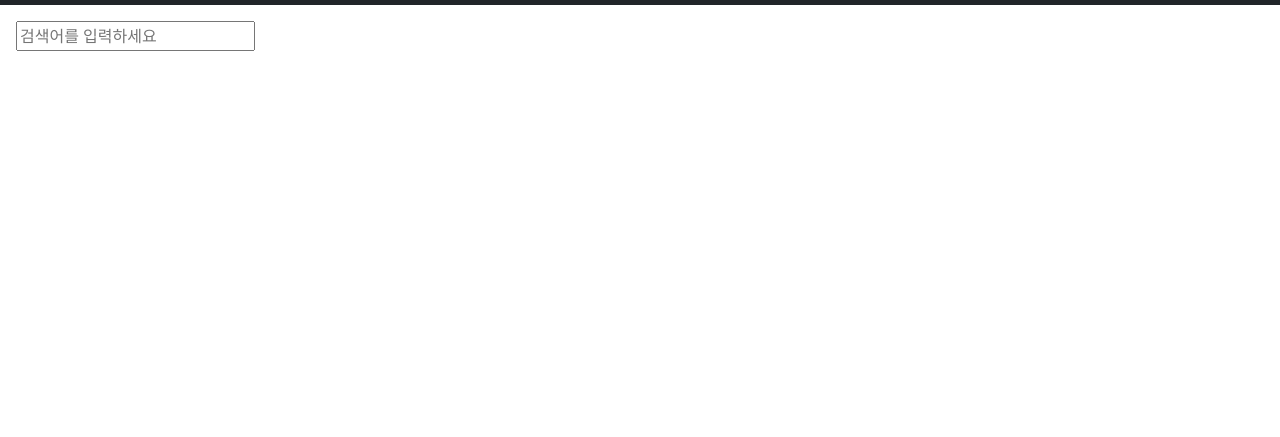
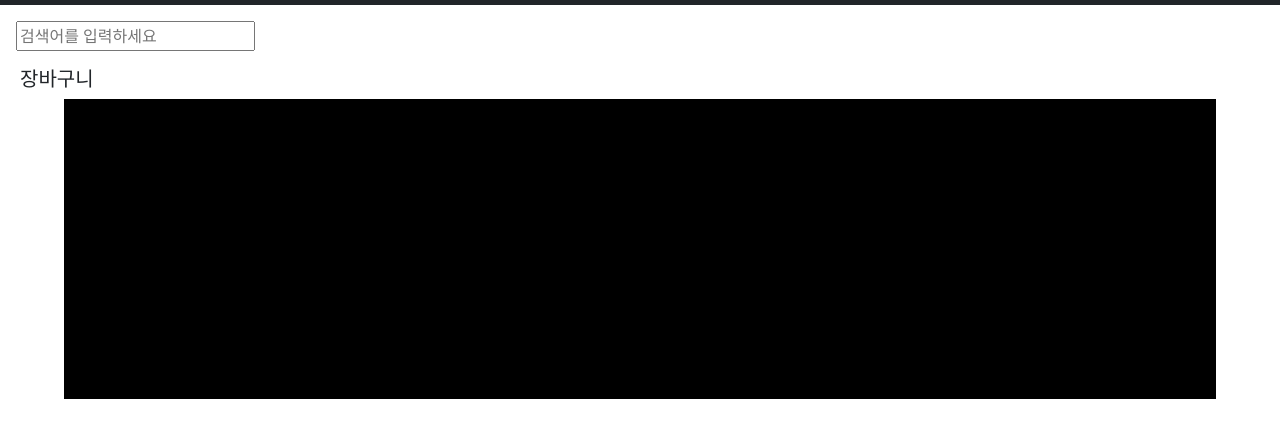
Before and after one commit to Wlfjd/study, a plain HTML site: page test.html in a window 1280 px wide. Shown: the part 51-488 px from the top of the page. Drawn offline with nearby package versions, Linux system fonts and the light colour scheme.

Commit message:
cart 구현

```diff
--- a/test.css
+++ b/test.css
@@ -5,3 +5,13 @@
 .nav-link:focus {
   color: white;
 }
+.cart {
+  width: 90%;
+  background: black;
+  height: 300px;
+  margin: 0 auto;
+}
+.cart-title {
+  margin-left: 20px;
+  font-size: 20px;
+}
--- a/test.html
+++ b/test.html
@@ -48,6 +48,10 @@
     <input class="m-3" placeholder="검색어를 입력하세요" />
 
     <div class="card" style="border: none"></div>
+    <div>
+      <h4 class="cart-title">장바구니</h4>
+      <div class="cart"></div>
+    </div>
 
     <script>
       templates = `<img src="..." class="card-img-top" alt="..." />
```
